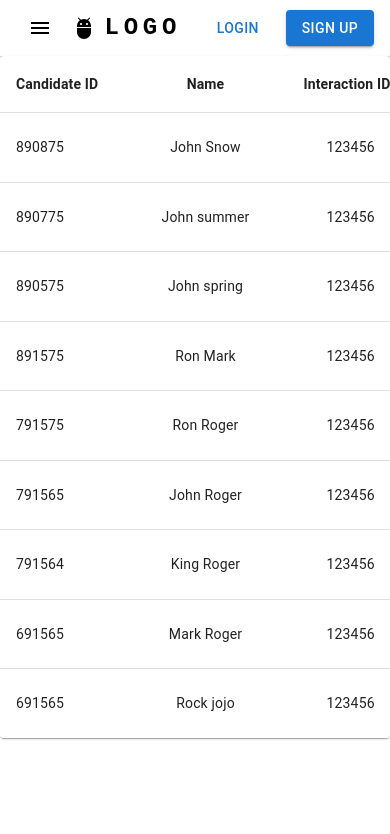
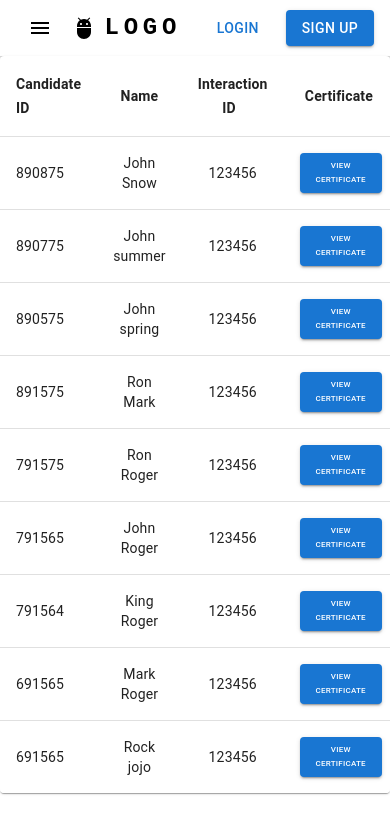
Before and after one commit to vaishnavipaliya11/certificate-generator, a React (Create React App) app: page / in a window 390 px wide. Shown: the top 834 px of the page. Built offline with nearby package versions, Linux system fonts and the light colour scheme.

Commit message:
style: responsiveness

```diff
--- a/src/Components/Table/Table.jsx
+++ b/src/Components/Table/Table.jsx
@@ -8,6 +8,9 @@ import TableRow from "@mui/material/TableRow";
 import Paper from "@mui/material/Paper";
 import Button from "@mui/material/Button";
 import { useNavigate } from "react-router-dom";
+
+
+
 
 const rows = [
   {
@@ -65,8 +68,12 @@ function DataTable() {
   };
 
   return (
+
     <TableContainer component={Paper}>
-      <Table sx={{ minWidth: 650 }} aria-label="simple table">
+
+      <Table  sx={{minWidth:{
+        xs:100, sm:300, md:200, lg:200 , xl:800
+      }}} aria-label="simple table">
         <TableHead>
           <TableRow>
             <TableCell sx={{ fontWeight: "bold" }}>Candidate ID</TableCell>
@@ -86,6 +93,9 @@ function DataTable() {
               <TableCell align="center">
                 <Button
                   variant="contained"
+                  sx={{fontSize:{
+                    xs:8, sm:10, md:14, lg:14 , xl:16
+                  }}}
                   onClick={() => navigateToCertificate(row.name.replaceAll(" ", "_"))}
                 >
                   View Certificate
--- a/src/components/certificate/certificate.css
+++ b/src/components/certificate/certificate.css
@@ -49,6 +49,10 @@
 .graduating-from h3{
     margin: 5px;
 }
+.graduating-from p{
+  margin: 0;
+  padding: 0;
+}
 .desc{
     margin-top: 2rem;
 }
```
